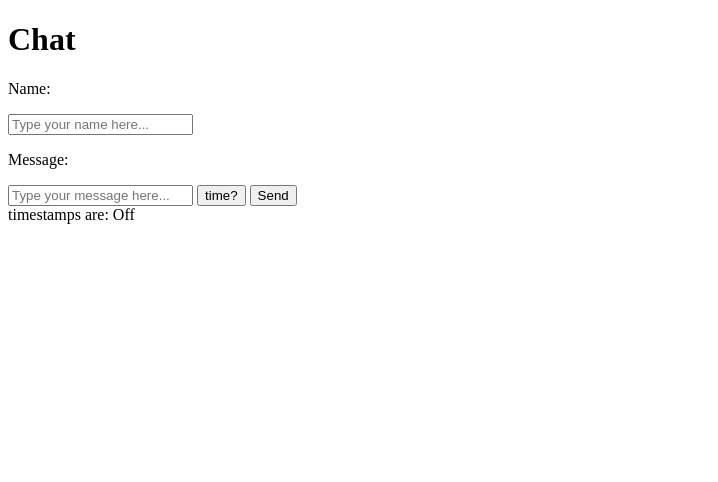
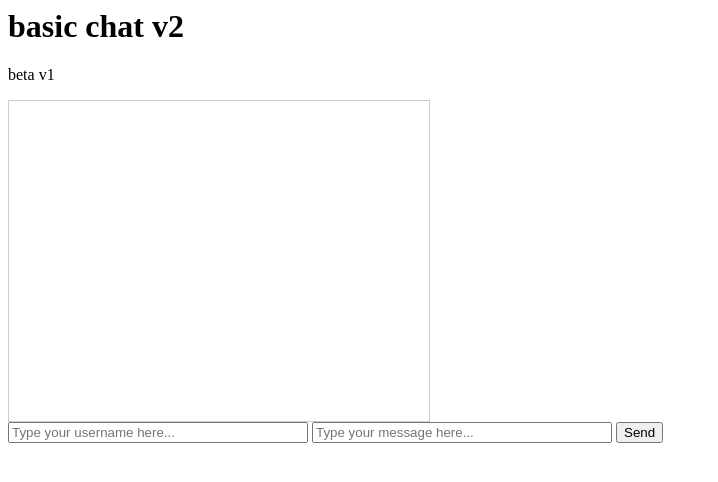
Before and after one commit to benjicurtis/basic-chat, a Flask app: page / in a window 1280 px wide. Shown: the top 482 px of the page, without its empty margins (0-718 px from the left). Run offline with Flask 3, Linux system fonts and the light colour scheme; data that the repository does not hold is empty.

Commit message:
Revamp chat interface and update message handling

```diff
--- a/chat2/templates/index.html
+++ b/chat2/templates/index.html
@@ -1,74 +1,43 @@
-<!DOCTYPE html>
-<html lang="en">
+<html>
 <head>
-        <meta charset="UTF-8">
-        <meta name="viewport" content="width=device-width, initial-scale=1.0">
-        <title>chat</title>
+    <style>
+    </style>
 </head>
 <body>
-        <h1>Chat</h1>
-        <p>Name:</p>
-        <input type="text" id="name" placeholder="Type your name here..."><br>
-        <p>Message:</p>
-        <input type="text" id="msg" placeholder="Type your message here...">
-        <button id="Timestamp" onclick="toggle()">time?</button>
-        <button id="sendBtn" onclick="sendMessage()">Send</button>
-        <div id="chatBox"></div>
-        <div id="timestamponoff">timestamps are: Off</div>
+    <h1>basic chat v2</h1>
+    <title>Basic Chat v2</title>
+    <p>beta v1</p>
+    <div id="chatbox" style="width: 400px; height: 300px; border: 1px solid #ccc; overflow-y: scroll; padding: 10px;"></div>
+    <input type="text" id="usernameInput" autocomplete="off" placeholder="Type your username here..." style="width: 300px;">
+    <input type="text" id="messageInput" autocomplete="off" placeholder="Type your message here..." style="width: 300px;">
+    <button onclick="sendMessage()">Send</button>
     <script>
-            let tms = false
-            let time = "On"
-            const sendBtn = document.getElementById('sendBtn');
-            const nameInput = document.getElementById('name');
-            const msgInput = document.getElementById('msg');
-            const chatBox = document.getElementById('chatBox');
-            function toggle(){
-                tms = !tms;
-                if (tms === true){
-                    time = "On"
-                } else {
-                    time = "Off"
-                }
-                document.getElementById('timestamponoff').innerHTML = "timestamps are: " + time;
-            }
+        const chatbox = document.getElementById("chatbox");
         function sendMessage() {
-                const name = nameInput.value;
-                const msg = msgInput.value;
-                if (tms === true) {
-                    let a = new Date()
-                    let date = ":" + a + ":"
-                    fetch('/send_message', {
-                        method: 'POST',
+            const usernameInput = document.getElementById("usernameInput");
+            const messageInput = document.getElementById("messageInput");
+            fetch("/sendMsg", {
+                method: "POST",
                 headers: {
-                            'Content-Type': 'application/json'
+                    "Content-Type": "application/json"
                 },
-                        body: JSON.stringify({ name, date, msg })
+                body: JSON.stringify({
+                    username: usernameInput.value,
+                    message: messageInput.value
                 })
-                } else {
-                    let date = ":"
-                    fetch('/send_message', {
-                        method: 'POST',
-                        headers: {
-                            'Content-Type': 'application/json'
-                    },
-                    body: JSON.stringify({ name, date, msg })
             })
         }
+        async function fetchMessages() {
+            const response = await fetch("/getMsg");
+            const messages = await response.json();
+            chatbox.innerHTML = "";
+            messages.forEach(msg => {
+                const messageElement = document.createElement("p");
+                messageElement.textContent = `${msg.username}: ${msg.message}`;
+                chatbox.appendChild(messageElement);
+            });
         }
-            async function getResponse() {
-                const response = await fetch('/response')
-                const data = await response.json();
-                chatBox.innerHTML = ""
-                for (let messages of data.messages) {
-                    chatBox.innerHTML += messages + '<br>';
-                }
-            }
-            setInterval(getResponse, 1000);
-            msgInput.addEventListener("keydown", function(event) {
-                if (event.key === "Enter") {
-                    document.getElementById('sendBtn').click()
-                }
-            })
+        setInterval(fetchMessages, 1000);
     </script>
 </body>
 </html>
```
Lines whose indentation alone changed are shown as unchanged.
